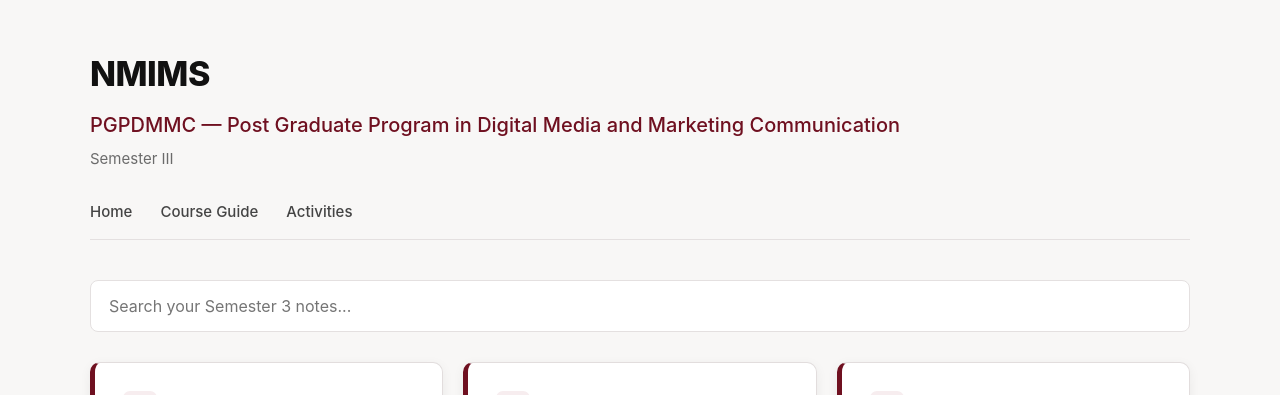
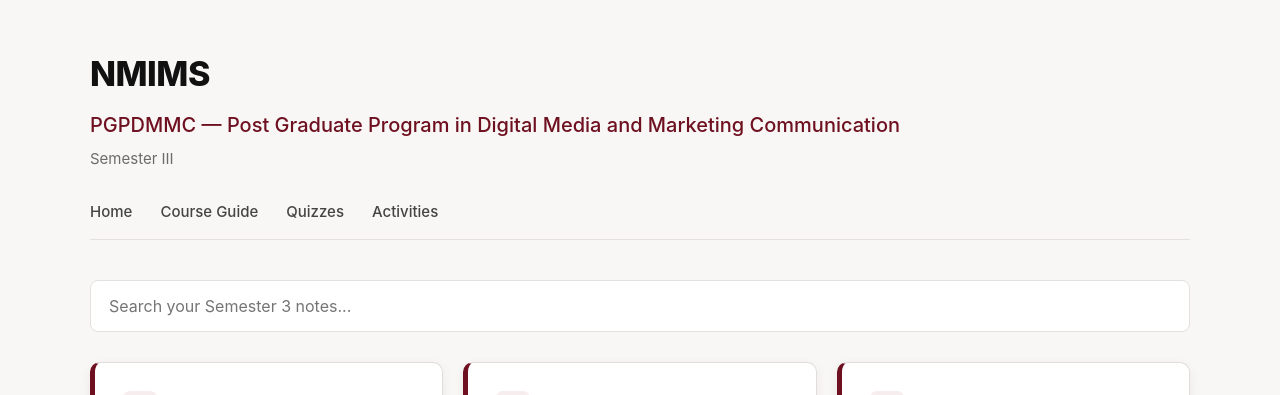
Before and after one commit to raochintanika/NMIMS-DMMC-SEM-3-Notes, a Jekyll site: the page index.html, which Jekyll copies as it is, in a window 1280 px wide. Shown: the top 395 px of the page. Built offline with Jekyll 4.4.1, drawn with Linux system fonts in a browser that asks for light colours.

Commit message:
Add Quizzes to navigation

```diff
--- a/index.html
+++ b/index.html
@@ -19,6 +19,7 @@
     <nav>
         <a href="index.html">Home</a>
         <a href="Course_Outline_and_Progress.html">Course Guide</a>
+        <a href="Quizzes.html">Quizzes</a>
         <a href="Activities.html">Activities</a>
     </nav>
 
```
